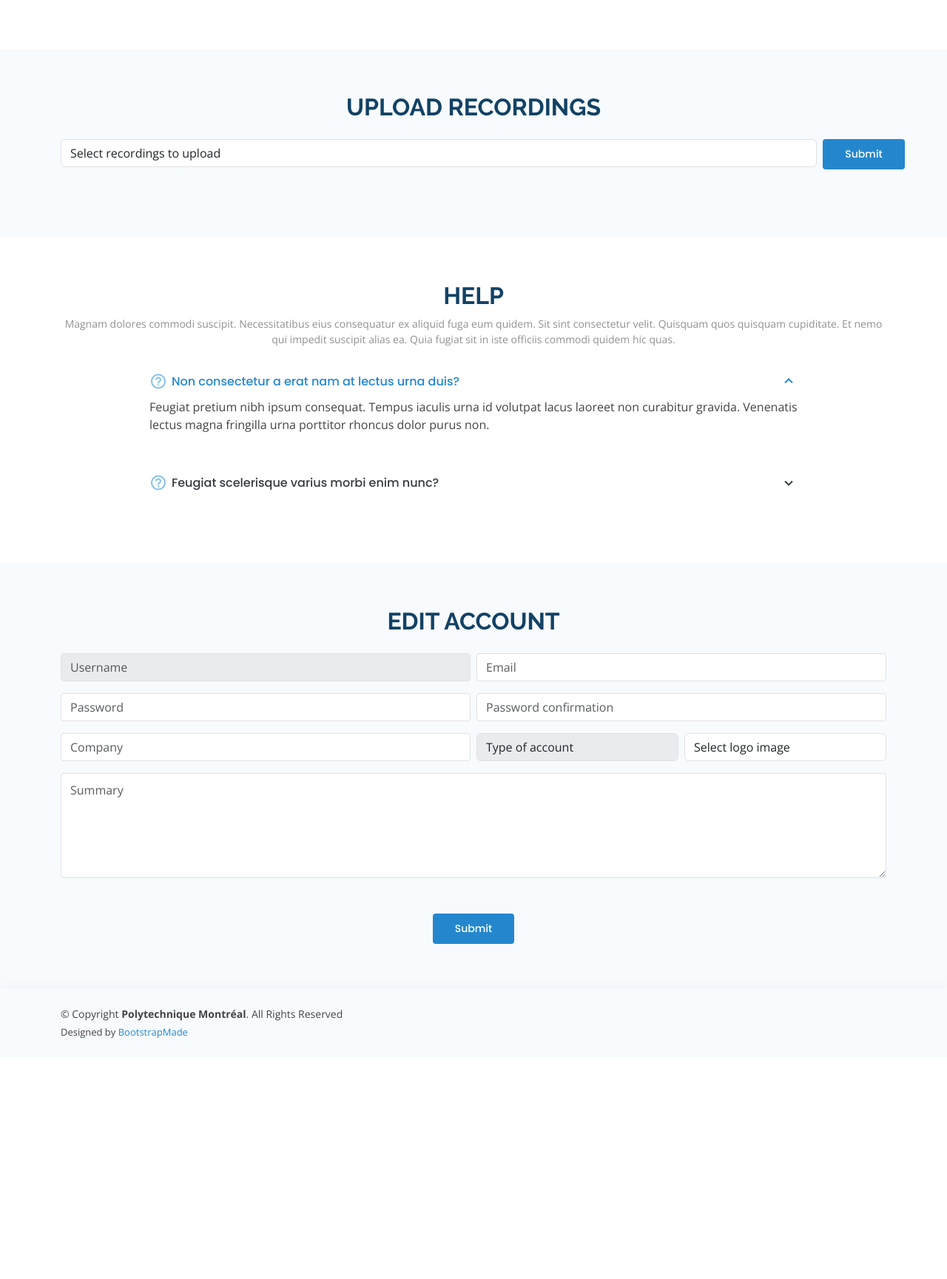
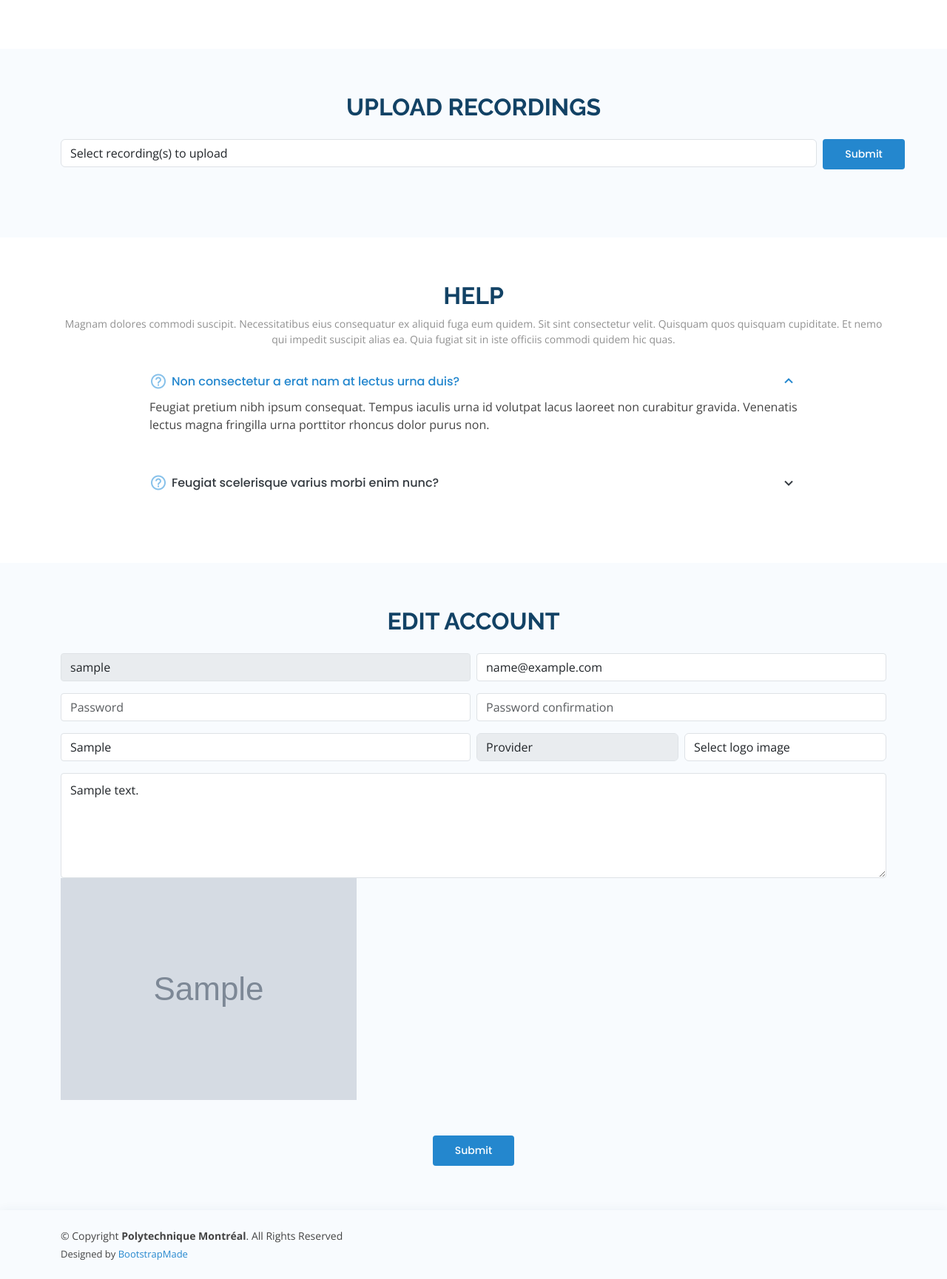
Before and after one commit to gstdenis-poly/INF6903, a Django app: page / in a window 1280 px wide. Shown: the part 674-2403 px from the top of the page at 74% size. Before the commit the page ends 2078 px from the top, so only its background shows below. Run offline with Django 4.2, Linux system fonts and the light colour scheme; a user stored in the database is signed in; tables that the repository leaves empty hold one stand-in row (values such as "Sample post"); grey boxes marked "Sample" are stand-in pictures; some libraries are stand-ins or nearby versions.

Commit message:
Improvements to edit account

```diff
--- a/server/web/templates/logged_in/index.html
+++ b/server/web/templates/logged_in/index.html
@@ -140,7 +140,7 @@
                                 {% csrf_token %}
                                 <div class="row gy-2 gx-md-2">
                                     <div class="form-group col-md-11">
-                                        <label for="rec_files" class="form-control input-file-label">Select recordings to upload</label>
+                                        <label for="rec_files" class="form-control input-file-label">Select recording(s) to upload</label>
                                         <input type="file" class="form-control input-file" name="rec_files" id="rec_files" accept=".zip" required multiple>
                                     </div>
                                     <div class="text-center col-md-1"><button type="submit">Submit</button></div>
@@ -210,10 +210,10 @@
                                 {% csrf_token %}
                                 <div class="row gy-2 gx-md-2">
                                     <div class="col-md-6 form-group">
-                                        <input type="text" name="username" class="form-control" id="username" placeholder="Username" disabled>
+                                        <input type="text" name="username" class="form-control" id="username" placeholder="Username" value="{{ account.username }}" disabled>
                                     </div>
                                     <div class="col-md-6 form-group">
-                                        <input type="email" class="form-control" name="email" id="email" placeholder="Email" required>
+                                        <input type="email" class="form-control" name="email" id="email" placeholder="Email" value="{{ account.email }}" required>
                                     </div>
                                     <div class="col-md-6 form-group">
                                         <input type="password" name="password1" class="form-control" id="password1" placeholder="Password" required>
@@ -222,13 +222,13 @@
                                         <input type="password" class="form-control" name="password2" id="password2" placeholder="Password confirmation" required>
                                     </div>
                                     <div class="col-md-6 form-group">
-                                        <input type="text" name="company" class="form-control" id="company" placeholder="Company" required>
+                                        <input type="text" name="company" class="form-control" id="company" placeholder="Company" value="{{ account.company }}" required>
                                     </div>
                                     <div class="col-md-3 form-group">
                                         <select class="form-control" name="type" id="type" disabled>
-                                            <option value="" class="select-placeholder" disabled selected>Type of account</option>
-                                            <option value="provider">Provider</option>
-                                            <option value="requester">Requester</option>
+                                            <option value="" class="select-placeholder" disabled>Type of account</option>
+                                            <option value="provider" {% if account.type == 'provider' %}selected{% endif %}>Provider</option>
+                                            <option value="requester" {% if account.type == 'requester' %}selected{% endif %}>Requester</option>
                                         </select>
                                     </div>
                                     <div class="form-group col-md-3">
@@ -236,7 +236,7 @@
                                         <input type="file" class="form-control input-file" name="logo" id="logo" accept=".jpg, .png, .jpeg, .gif, .bmp, .tif, .tiff|image/*">
                                     </div>
                                     <div class="form-group col-12">
-                                        <textarea class="form-control" name="summary" rows="5" placeholder="Summary"></textarea>
+                                        <textarea class="form-control" name="summary" rows="5" placeholder="Summary">{{ account.summary }}</textarea>
                                         {% if account.logo != None %}
                                         <img src="{% static account.logo %}"/>
                                         {% endif %}
--- a/server/web/views.py
+++ b/server/web/views.py
@@ -14,6 +14,7 @@ def index(request):
     if request.user.is_authenticated:
         account = Account.objects.get(username = request.user.username)
         return render(request, 'logged_in/index.html', {
+            'account': account,
             'recordings': account.recordings.all()
             })
     else:
```
